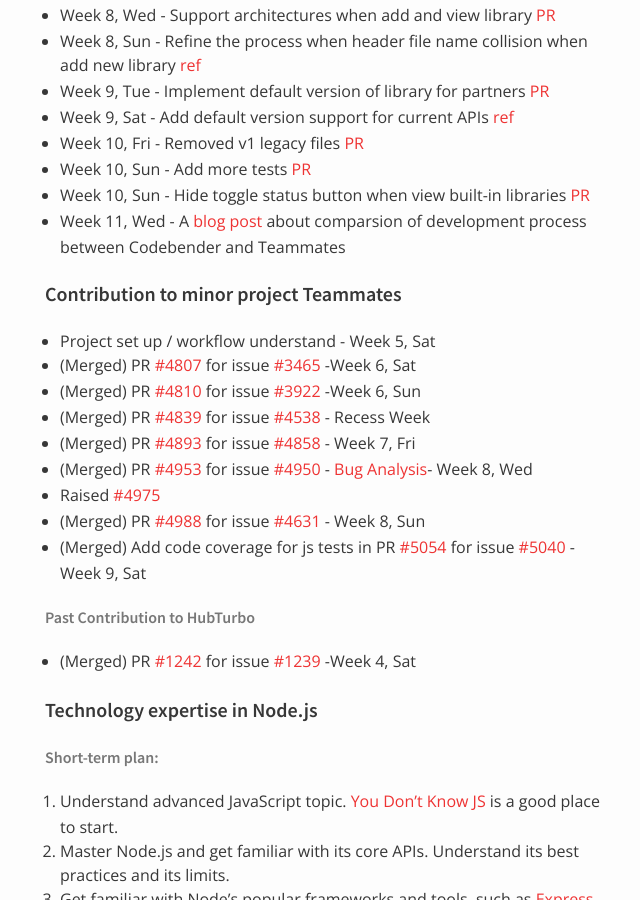
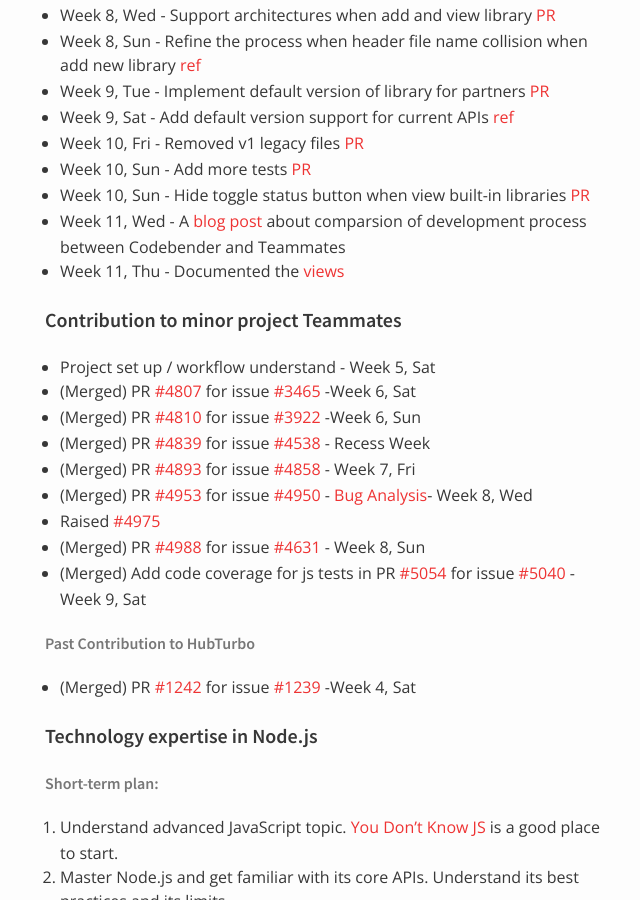
Before and after one commit to nus-oss/cs3281-AY1516S2-website, a Jekyll site: the page built from teams/codebender.md, in a window 1280 px wide and 900 px high, scrolled down 14478 px. Shown: the whole window, without its empty margins (325-965 px from the left). Built offline with Jekyll 4.4.1, drawn with Linux system fonts in a browser that asks for light colours.

Commit message:
Update Jiang Sheng's progress

```diff
--- a/teams/codebender.md
+++ b/teams/codebender.md
@@ -438,6 +438,7 @@
 * Week 10, Sun - Add more tests [PR](https://github.com/codebendercc/eratosthenes/pull/70)
 * Week 10, Sun - Hide toggle status button when view built-in libraries [PR](https://github.com/codebendercc/eratosthenes/pull/71)
 * Week 11, Wed - A [blog post](http://blog.gisonrg.me/2016/development-process-comparison-between-codebender-and-teammates/) about comparsion of development process between Codebender and Teammates
+* Week 11, Thu - Documented the [views](https://github.com/codebendercc/eratosthenes/wiki/Views)
 
 #### Contribution to minor project Teammates
 * Project set up / workflow understand - Week 5, Sat
```
